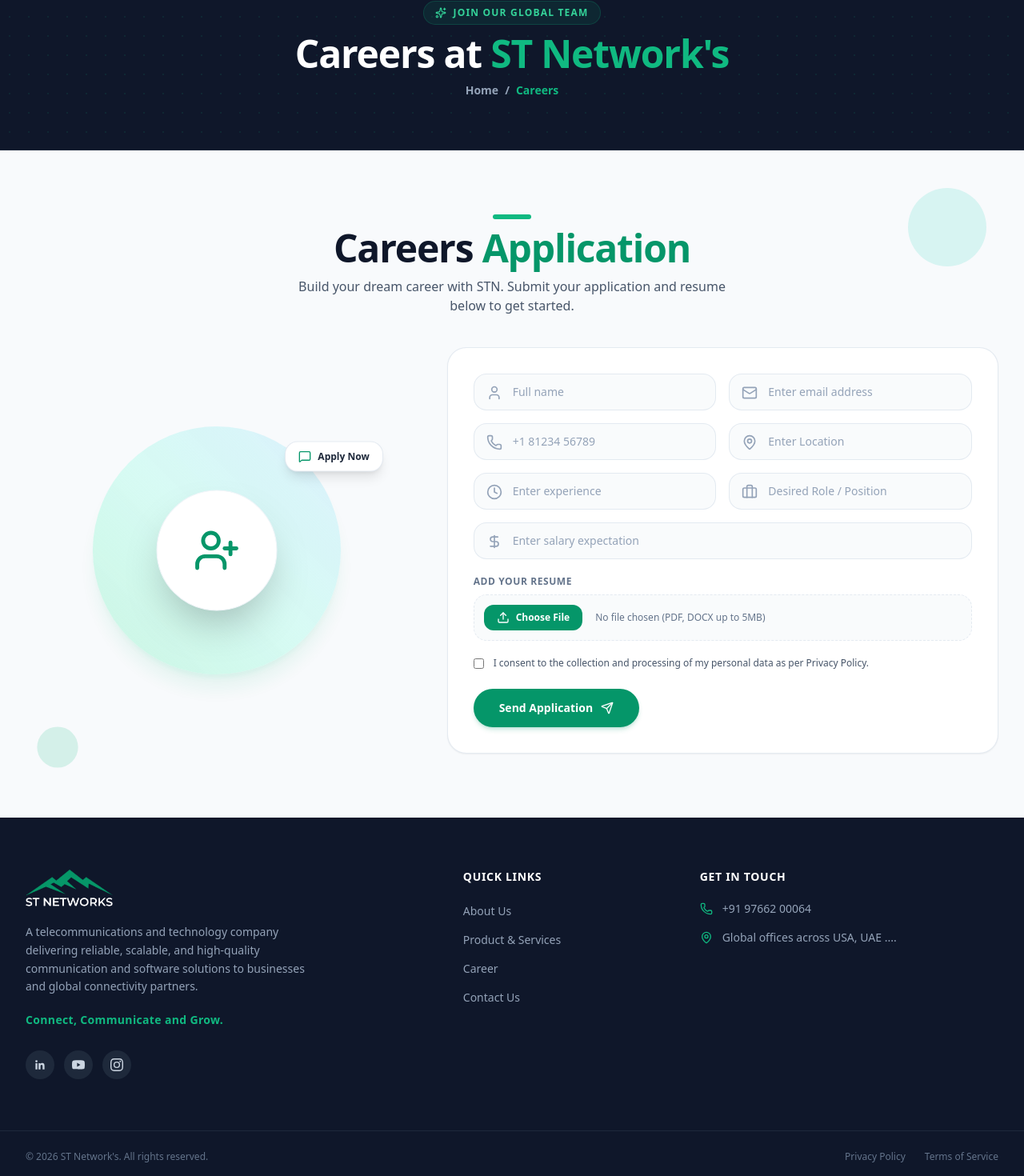
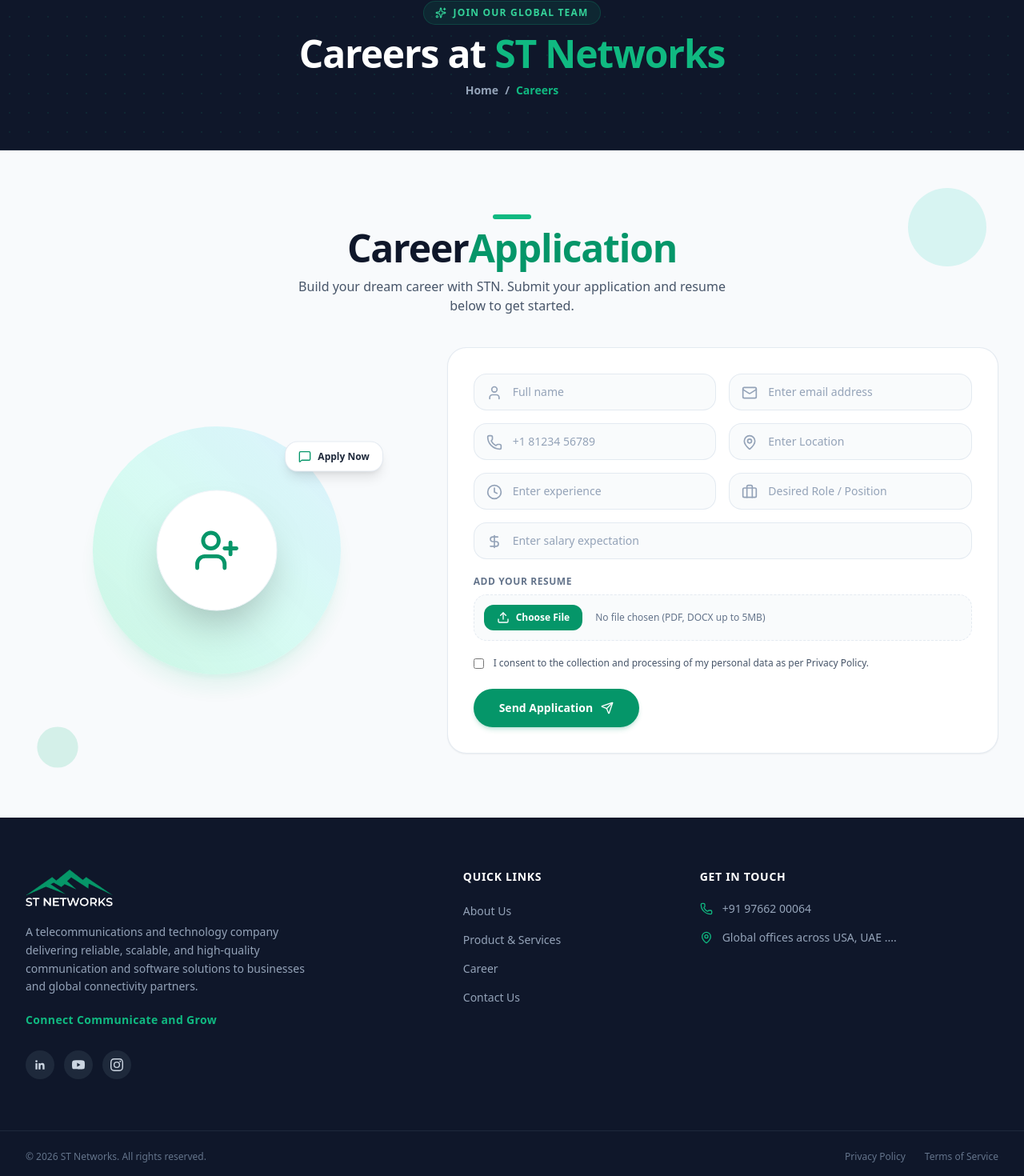
Before and after one commit to UjjwalMrzn/st-network, a React (Vite) app: page /career in a window 1280 px wide. Shown: the part 144-1614 px from the top of the page at 80% size. Built offline with nearby package versions, Linux system fonts and the light colour scheme.

Commit message:
fix: Correct branding references from "ST Network's" to "ST Networks" across multiple components and update related text for consistency

```diff
--- a/index.html
+++ b/index.html
@@ -4,7 +4,7 @@
     <meta charset="UTF-8" />
     <link rel="icon" type="image/svg+xml" href="../src/assets/icon.png" />
     <meta name="viewport" content="width=device-width, initial-scale=1.0" />
-    <title>ST Network's</title>
+    <title>ST Networks</title>
   </head>
   <body>
     <div id="root"></div>
--- a/src/components/layout/Footer.tsx
+++ b/src/components/layout/Footer.tsx
@@ -58,7 +58,7 @@
               >
                 <img
                   src={logoImg}
-                  alt="ST Network"
+                  alt="ST Networks"
                   className="h-10 sm:h-12 w-auto object-contain transition-transform group-hover:scale-105"
                 />
               </Link>
@@ -66,7 +66,7 @@
                 A telecommunications and technology company delivering reliable, scalable, and high-quality communication and software solutions to businesses and global connectivity partners.
               </p>
               <p className="text-sm font-bold text-emerald-500 tracking-wide">
-                Connect, Communicate and Grow.
+                Connect Communicate and Grow
               </p>
               <div className="flex items-center gap-3 pt-2">
                 <a
@@ -140,7 +140,7 @@
         <div className="border-t border-slate-800">
           <div className="max-w-7xl mx-auto px-4 sm:px-6 lg:px-8 py-6 flex flex-col sm:flex-row items-center justify-between gap-4">
             <p className="text-xs text-slate-500">
-              © {new Date().getFullYear()} ST Network's. All rights reserved.
+              © {new Date().getFullYear()} ST Networks. All rights reserved.
             </p>
             <div className="flex items-center gap-6 text-xs text-slate-500">
               <a href="#" className="hover:text-emerald-500 transition-colors">Privacy Policy</a>
--- a/src/components/layout/Navbar.tsx
+++ b/src/components/layout/Navbar.tsx
@@ -28,7 +28,7 @@
         <Link to="/" className="flex items-center gap-3 group z-10">
           <img
             src={logoImg}
-            alt="ST Network"
+            alt="ST Networks"
             className="h-10 sm:h-12 w-auto object-contain transition-transform group-hover:scale-105"
           />
         </Link>
--- a/src/pages/About/CompanyInfo.tsx
+++ b/src/pages/About/CompanyInfo.tsx
@@ -94,7 +94,7 @@
             <div className="w-12 h-1.5 bg-emerald-500 rounded-full" />
 
             <h2 className="text-3xl sm:text-4xl font-extrabold text-slate-900 tracking-tight">
-              About <span className="text-emerald-600">ST Network's</span>
+              About <span className="text-emerald-600">ST Networks</span>
             </h2>
 
             <p className="text-slate-700 text-base sm:text-lg leading-relaxed">
@@ -152,7 +152,7 @@
           </p>
           <div className="pt-2 border-t border-emerald-500/60 max-w-3xl mx-auto">
             <p className="text-lg sm:text-2xl font-black text-white tracking-wide sm:whitespace-nowrap">
-              STN — Connect, Communicate and Grow.
+              Connect Communicate and Grow
             </p>
           </div>
         </div>
--- a/src/pages/Career/Career.tsx
+++ b/src/pages/Career/Career.tsx
@@ -52,7 +52,7 @@
             <Sparkles className="w-3.5 h-3.5" /> Join Our Global Team
           </div>
           <h1 className="text-4xl sm:text-5xl font-black text-white tracking-tight">
-            Careers at <span className="text-emerald-500">ST Network's</span>
+            Careers at <span className="text-emerald-500">ST Networks</span>
           </h1>
           <nav className="flex justify-center items-center gap-2 text-sm font-semibold text-slate-400">
             <Link to="/" className="hover:text-emerald-400 transition-colors">
@@ -74,7 +74,7 @@
         <div className="text-center mb-10 space-y-3 relative z-10">
           <div className="w-12 h-1.5 bg-emerald-500 rounded-full mx-auto mb-2" />
           <h2 className="text-4xl sm:text-5xl font-black text-slate-900 tracking-tight">
-            Careers <span className="text-emerald-600">Application</span>
+            Career<span className="text-emerald-600">Application</span>
           </h2>
           <p className="text-slate-600 text-sm sm:text-base max-w-xl mx-auto">
             Build your dream career with STN. Submit your application and resume below to get started.
--- a/src/pages/Home/Section/Hero.tsx
+++ b/src/pages/Home/Section/Hero.tsx
@@ -14,8 +14,8 @@
             animate={{ opacity: 1, y: 0 }}
             className="text-4xl sm:text-5xl font-black text-slate-900 tracking-tight leading-[1.15]"
           >
-            Connect, <br />
-            Communicate, <br />
+            Connect <br />
+            Communicate <br />
             <span className="text-transparent bg-clip-text bg-gradient-to-r from-emerald-600 to-teal-500">
               Grow
             </span>
--- a/src/pages/Home/Section/Products.tsx
+++ b/src/pages/Home/Section/Products.tsx
@@ -56,7 +56,7 @@
           <div className="max-w-3xl mb-12 space-y-2 text-left">
             <h3 className="text-3xl font-bold text-emerald-600">Engage</h3>
             <p className="text-slate-600 text-sm sm:text-base leading-relaxed">
-              Meet customers where they are with connected, real-time conversations across every preferred channel. Our omnichannel suite helps enterprises create seamless and personalized engagement at scale.
+              Our tools, from messaging platforms to enterprise solutions, help businesses engage and connect with their audience seamlessly.
             </p>
           </div>
 
--- a/src/pages/Home/Section/WorldMap.tsx
+++ b/src/pages/Home/Section/WorldMap.tsx
@@ -27,7 +27,7 @@
             Global <span className="text-emerald-600">Presence</span>
           </h2>
           <p className="text-slate-600 text-sm sm:text-base max-w-xl mx-auto">
-            Direct interconnects and global carrier hubs across major international telecommunication routes.
+            Our global services connect businesses and individuals across continents, ensuring your messages reach the right audience anywhere in the world.
           </p>
         </div>
       </div>
--- a/src/routes/index.tsx
+++ b/src/routes/index.tsx
@@ -10,7 +10,7 @@
 const LeadershipPlaceholder: React.FC = () => (
   <div className="min-h-[60vh] flex flex-col items-center justify-center text-center px-4 bg-slate-50">
     <h1 className="text-4xl font-black text-slate-900 mb-2">Leadership Team</h1>
-    <p className="text-slate-600">Executive profiles and leadership team for ST Network's.</p>
+    <p className="text-slate-600">Executive profiles and leadership team for ST Networks.</p>
   </div>
 );
 
```
